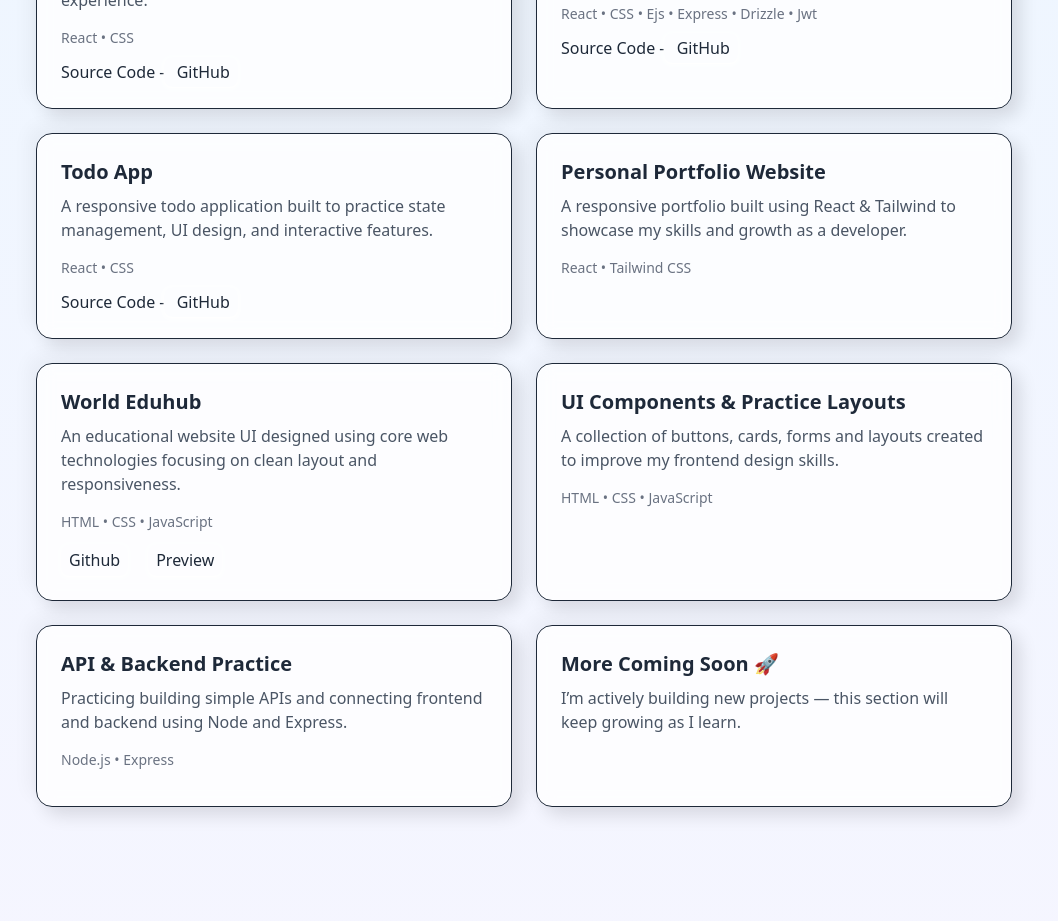
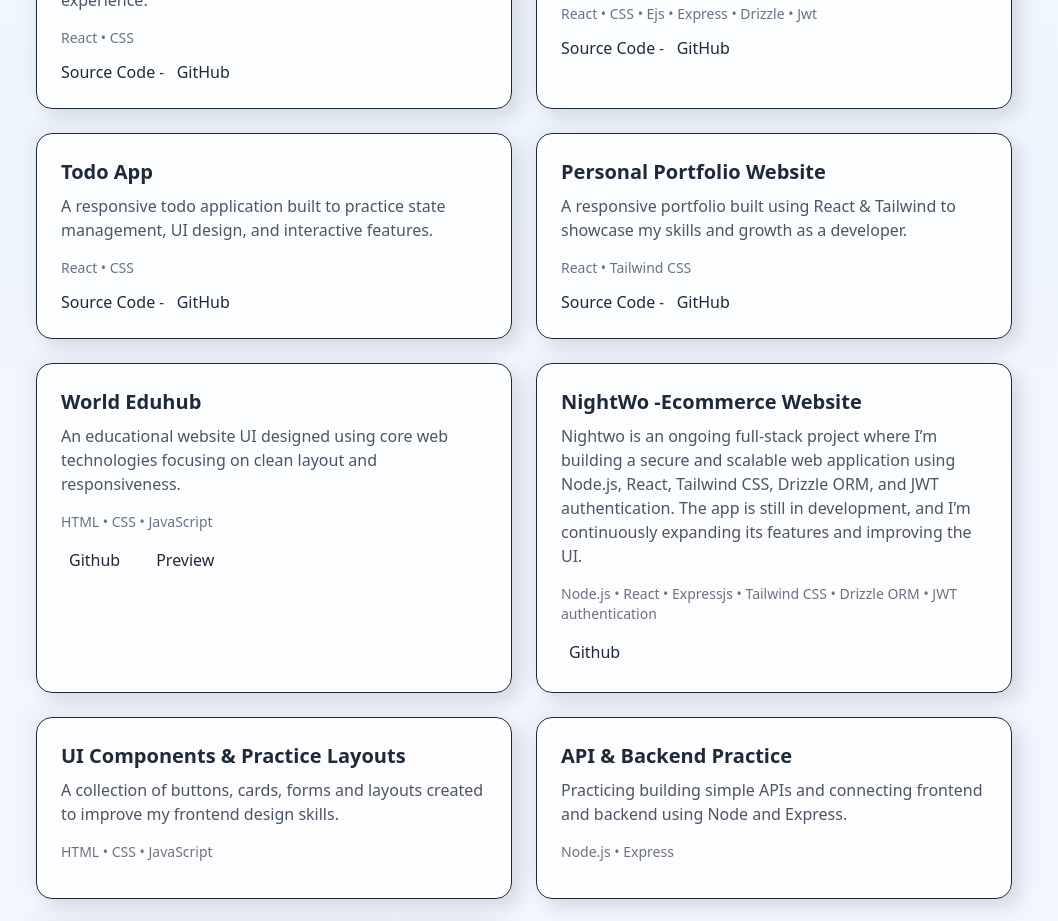
Before and after one commit to tktecno/Portfolio, a React (Create React App) app: page / in a window 1280 px wide. Shown: the part 1740-2661 px from the top of the page, without its empty margins (116-1174 px from the left). Built offline with nearby package versions, Linux system fonts and the light colour scheme.

Commit message:
Update Portfolio.jsx

```diff
--- a/src/component/Portfolio.jsx
+++ b/src/component/Portfolio.jsx
@@ -46,7 +46,7 @@ export default function Portfolio() {
 
 
 
-  const [skills, setSkills] = useState([
+  const [skills] = useState([
     { skill: "JavaScript", icon: "https://img.icons8.com/color/48/javascript--v1.png" },
     { skill: "C++", icon: "https://img.icons8.com/color/48/c-plus-plus-logo.png" },
     { skill: "React", icon: "https://img.icons8.com/color/48/react-native.png" },
@@ -152,7 +152,7 @@ This portfolio is built using React and Tailwind CSS, reflecting my focus on cle
               </p>
               <div className="text-sm text-gray-500 mb-3">React • CSS</div>
               Source Code -
-              <a href="https://github.com/tktecno/Food-Blog-Application" target="_blank" className=" py-1 px-2 shadow-sm hover:shadow-gray-700 hover:bg-slate-500 shadow-white rounded-lg "> GitHub</a>
+              <a href="https://github.com/tktecno/Food-Blog-Application" target="_blank" className=" py-1 px-2 shadow-sm hover:shadow-gray-700 hover:bg-slate-500 shadow-white rounded-lg " rel="noopener noreferrer" > GitHub</a>
             </div>
             <div className="rounded-2xl border p-6 transition-transform duration-200 bg-white/80 dark:bg-gray-800/80 backdrop-blur shadow-[-8px_-8px_18px_rgba(0,0,0,0.04),8px_8px_18px_rgba(0,0,0,0.12)] hover:shadow-[-10px_-10px_22px_rgba(0,0,0,0.06),10px_10px_22px_rgba(0,0,0,0.16)] hover:-translate-y-1">
               <h4 className="text-xl font-semibold mb-2"> Hide Here </h4>
@@ -161,7 +161,7 @@ This portfolio is built using React and Tailwind CSS, reflecting my focus on cle
               </p>
               <div className="text-sm text-gray-500 mb-3">React • CSS • Ejs • Express • Drizzle • Jwt </div>
               Source Code -
-              <a href="https://github.com/tktecno/Hide-Here" target="_blank" className=" py-1 px-2 shadow-sm hover:shadow-gray-700 hover:bg-slate-500 shadow-white rounded-lg "> GitHub</a>
+              <a href="https://github.com/tktecno/Hide-Here" target="_blank" className=" py-1 px-2 shadow-sm hover:shadow-gray-700 hover:bg-slate-500 shadow-white rounded-lg " rel="noopener noreferrer" > GitHub</a>
             </div>
             <div className="rounded-2xl border p-6 transition-transform duration-200 bg-white/80 dark:bg-gray-800/80 backdrop-blur shadow-[-8px_-8px_18px_rgba(0,0,0,0.04),8px_8px_18px_rgba(0,0,0,0.12)] hover:shadow-[-10px_-10px_22px_rgba(0,0,0,0.06),10px_10px_22px_rgba(0,0,0,0.16)] hover:-translate-y-1">
               <h4 className="text-xl font-semibold mb-2"> Todo App </h4>
@@ -170,7 +170,7 @@ This portfolio is built using React and Tailwind CSS, reflecting my focus on cle
               </p>
               <div className="text-sm text-gray-500 mb-3">React • CSS </div>
               Source Code -
-              <a href="https://github.com/tktecno/Todo-App" target="_blank" className=" py-1 px-2 shadow-sm hover:shadow-gray-700 hover:bg-slate-500 shadow-white rounded-lg "> GitHub</a>
+              <a href="https://github.com/tktecno/Todo-App" target="_blank" className=" py-1 px-2 shadow-sm hover:shadow-gray-700 hover:bg-slate-500 shadow-white rounded-lg " rel="noopener noreferrer" > GitHub</a>
             </div>
 
             <div className="rounded-2xl border p-6 transition-transform duration-200 bg-white/80 dark:bg-gray-800/80 backdrop-blur shadow-[-8px_-8px_18px_rgba(0,0,0,0.04),8px_8px_18px_rgba(0,0,0,0.12)] hover:shadow-[-10px_-10px_22px_rgba(0,0,0,0.06),10px_10px_22px_rgba(0,0,0,0.16)] hover:-translate-y-1">
@@ -179,6 +179,8 @@ This portfolio is built using React and Tailwind CSS, reflecting my focus on cle
                 A responsive portfolio built using React & Tailwind to showcase my skills and growth as a developer.
               </p>
               <div className="text-sm text-gray-500 mb-3">React • Tailwind CSS</div>
+              Source Code -
+              <a href="https://github.com/tktecno/Portfolio" target="_blank" className=" py-1 px-2 shadow-sm hover:shadow-gray-700 hover:bg-slate-500 shadow-white rounded-lg " rel="noopener noreferrer" > GitHub</a>
             </div>
 
             <div className="rounded-2xl border p-6 transition-transform duration-200 bg-white/80 dark:bg-gray-800/80 backdrop-blur shadow-[-8px_-8px_18px_rgba(0,0,0,0.04),8px_8px_18px_rgba(0,0,0,0.12)] hover:shadow-[-10px_-10px_22px_rgba(0,0,0,0.06),10px_10px_22px_rgba(0,0,0,0.16)] hover:-translate-y-1">
@@ -188,8 +190,19 @@ This portfolio is built using React and Tailwind CSS, reflecting my focus on cle
               </p>
               <div className="text-sm text-gray-500 mb-3">HTML • CSS • JavaScript</div>
               <div className="flex gap-5">
-              <a href="https://github.com/tktecno/World-Eduhub" target="_blank" className=" py-1 px-2 shadow-sm hover:shadow-gray-700 hover:bg-slate-500 shadow-white rounded-lg " >Github</a>
+              <a href="https://github.com/tktecno/World-Eduhub" target="_blank" className=" py-1 px-2 shadow-sm hover:shadow-gray-700 hover:bg-slate-500 shadow-white rounded-lg " rel="noopener noreferrer"  >Github</a>
               <Link to="/world-eduhub" className=" py-1 px-2 shadow-sm hover:shadow-gray-700 hover:bg-slate-500 shadow-white rounded-lg ">Preview</Link>
+              </div>
+            </div>
+            <div className="rounded-2xl border p-6 transition-transform duration-200 bg-white/80 dark:bg-gray-800/80 backdrop-blur shadow-[-8px_-8px_18px_rgba(0,0,0,0.04),8px_8px_18px_rgba(0,0,0,0.12)] hover:shadow-[-10px_-10px_22px_rgba(0,0,0,0.06),10px_10px_22px_rgba(0,0,0,0.16)] hover:-translate-y-1">
+              <h4 className="text-xl font-semibold mb-2">NightWo -Ecommerce Website</h4>
+              <p className="text-gray-600 dark:text-gray-400 mb-4">
+              Nightwo is an ongoing full-stack project where I’m building a secure and scalable web application using Node.js, React, Tailwind CSS, Drizzle ORM, and JWT authentication. The app is still in development, and I’m continuously expanding its features and improving the UI.
+              </p>
+              <div className="text-sm text-gray-500 mb-3">Node.js • React • Expressjs • Tailwind CSS • Drizzle ORM • JWT authentication </div>
+              <div className="flex gap-5">
+              <a href="https://github.com/tktecno/NightWo/tree/main" target="_blank" className=" py-1 px-2 shadow-sm hover:shadow-gray-700 hover:bg-slate-500 shadow-white rounded-lg " rel="noopener noreferrer"  >Github</a>
+
               </div>
             </div>
 
```
